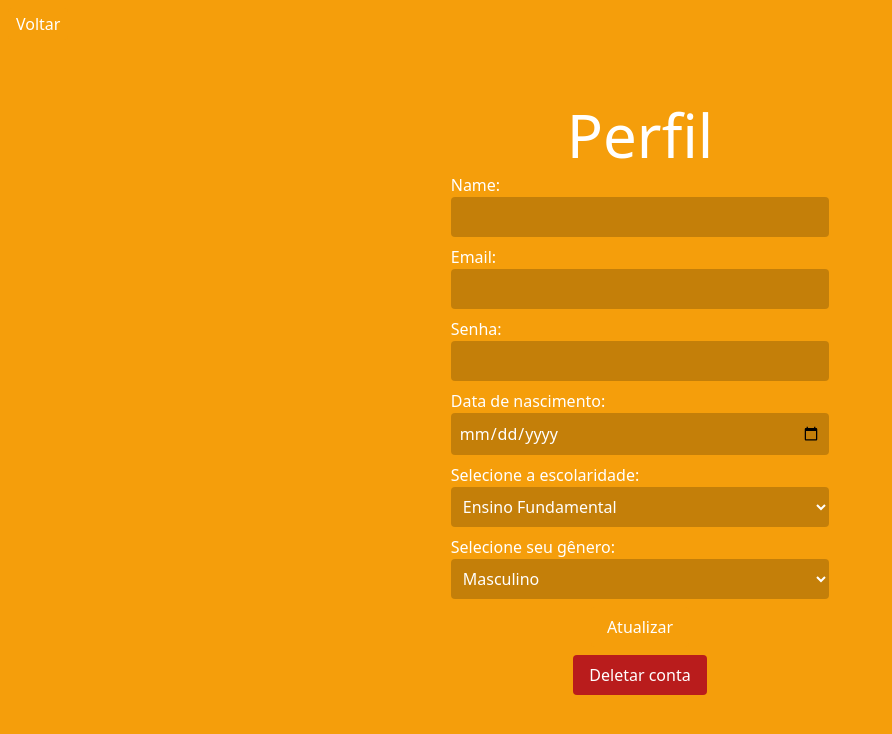
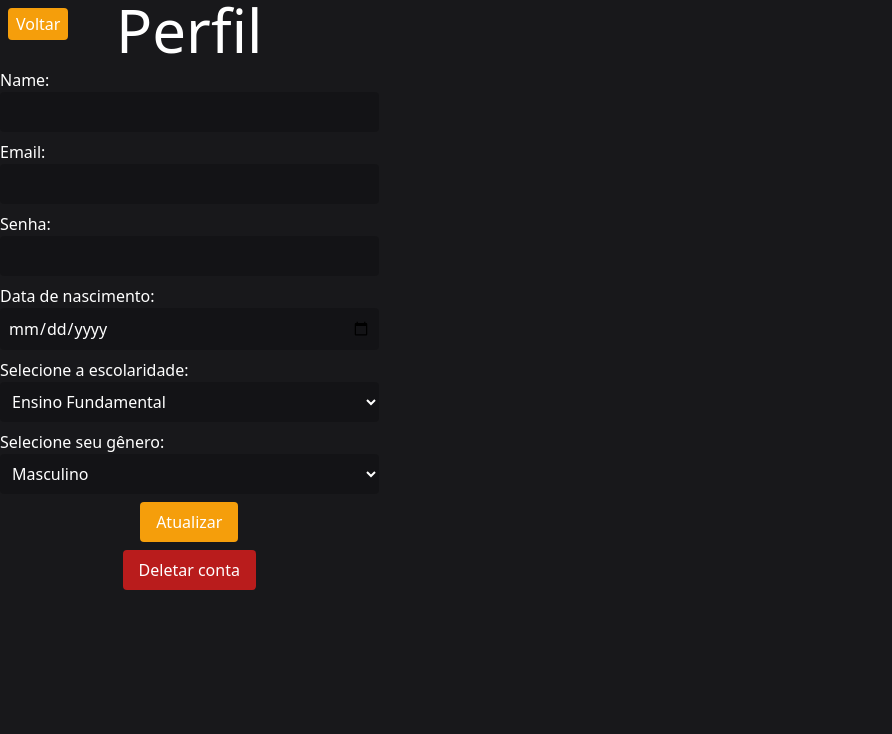
Before and after one commit to Lucassimaog6/PIT, a React (Vite) app in the folder FrontEnd/: page /profile in a window 1280 px wide. Shown: the top 734 px of the page, without its empty margins (0-892 px from the left). Built offline with nearby package versions, Linux system fonts and the light colour scheme; no server answers.

Commit message:
Update index.jsx

```diff
--- a/FrontEnd/src/Pages/Profile/index.jsx
+++ b/FrontEnd/src/Pages/Profile/index.jsx
@@ -74,7 +74,7 @@ export default function Profile() {
     };
 
     return (
-        <div className='min-h-screen flex items-center justify-center w-500 h-500px bg-amber-500'>
+        <div className='min-h-screen flex'>
             <button className='absolute top-2 left-2 bg-amber-500 py-1 px-2 rounded'
                     onClick={() => navigate('/home')}>Voltar
             </button>
```
